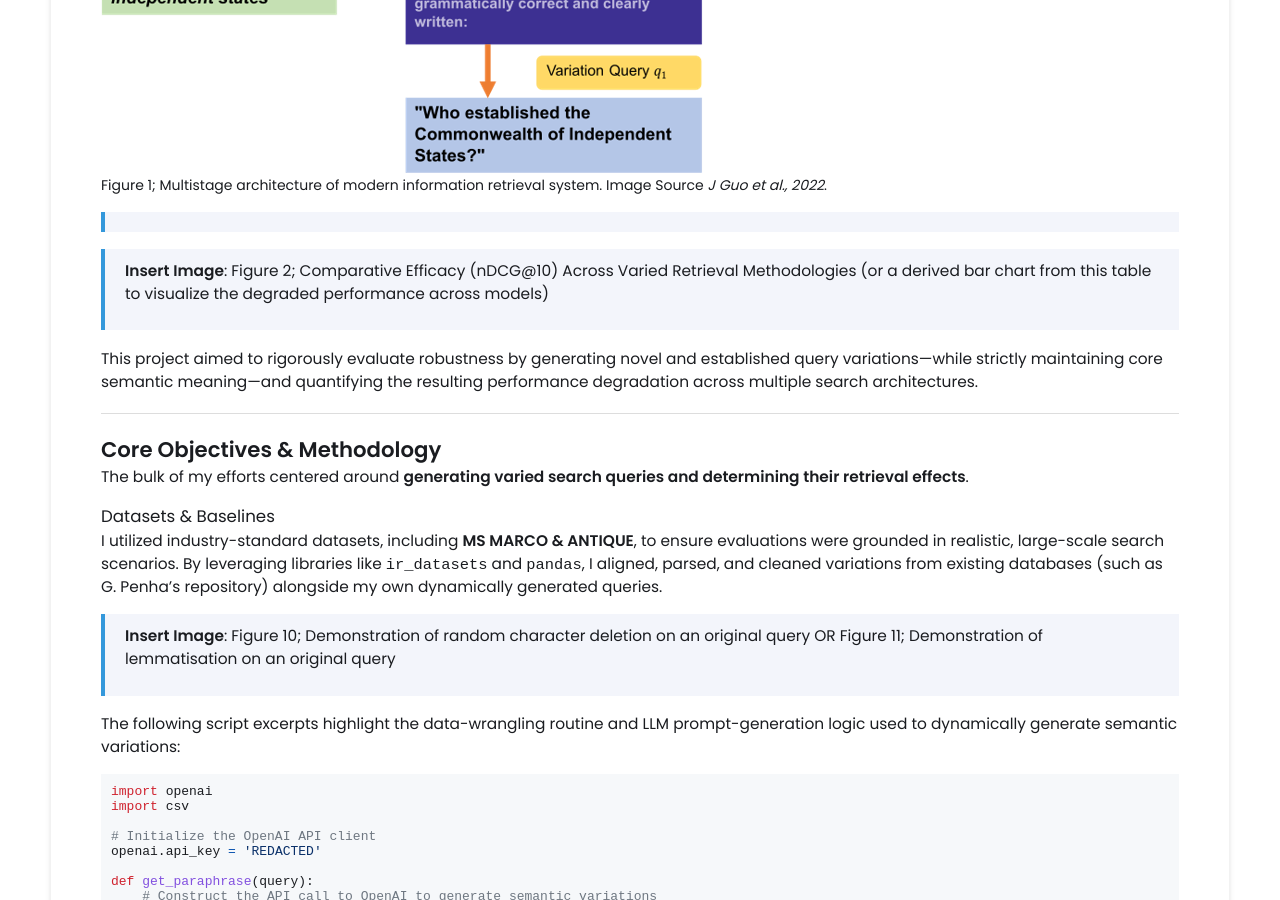
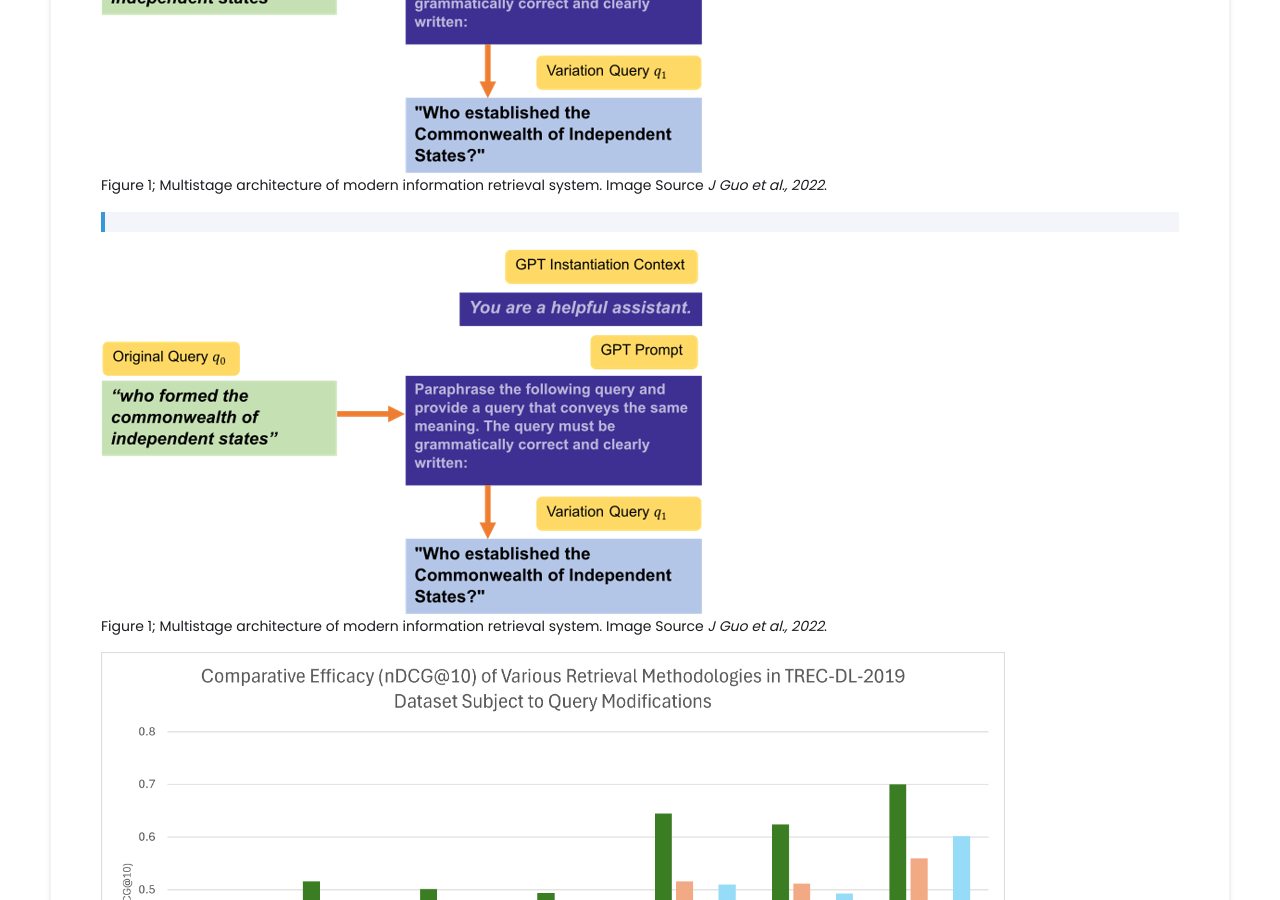
Before and after one commit to OliCar-del/OliCar-del.github.io, a Jekyll site: the page built from _projects/thesis-information-retrieval/index.md, in a window 1280 px wide and 900 px high, scrolled down 1417 px. Built offline with Jekyll 4.4.1, drawn with Linux system fonts in a browser that asks for light colours; some of the changed text lies outside the part shown.

Commit message:
adding column graphs

```diff
--- a/_projects/thesis-information-retrieval/index.md
+++ b/_projects/thesis-information-retrieval/index.md
@@ -39,7 +39,19 @@ Modern search engines and IR pipelines increasingly rely on Pretrained Language
 >
 >
 
-> **Insert Image**: Figure 2; Comparative Efficacy (nDCG@10) Across Varied Retrieval Methodologies (or a derived bar chart from this table to visualize the degraded performance across models)
+{% include image-gallery.html images="Fig1.png" height="600" %}
+<span style="font-size: 14px">Figure 1; Multistage architecture of modern information retrieval system. Image Source *J Guo et al.,  2022*.</span>
+
+
+{% include image-gallery.html images="TRECefficacy.png" height="600" %}
+{% include image-gallery.html images="ANTIQUEefficacy.png" height="600" %}
+<span style="font-size: 14px">Figures 2&3; Comparative Efficacy (nDCG@10) Across Varied Retrieval Methodologies in TREC-DL-2019 and ANTIQUE Datasets Subject to Query Modifications. All query variation methods result in statistically significant (P<0.05) effectivity drops across both datasets (ANTIQUE and TREC-DL-2019).
+
+</span>
+
+
+
+>
 >
 >
 
```
Also changed, not shown: _projects/pid-lander/loadscreen.png (added), _projects/thesis-information-retrieval/ANTIQUEefficacy.png (added), _projects/thesis-information-retrieval/TRECefficacy.png (added).
